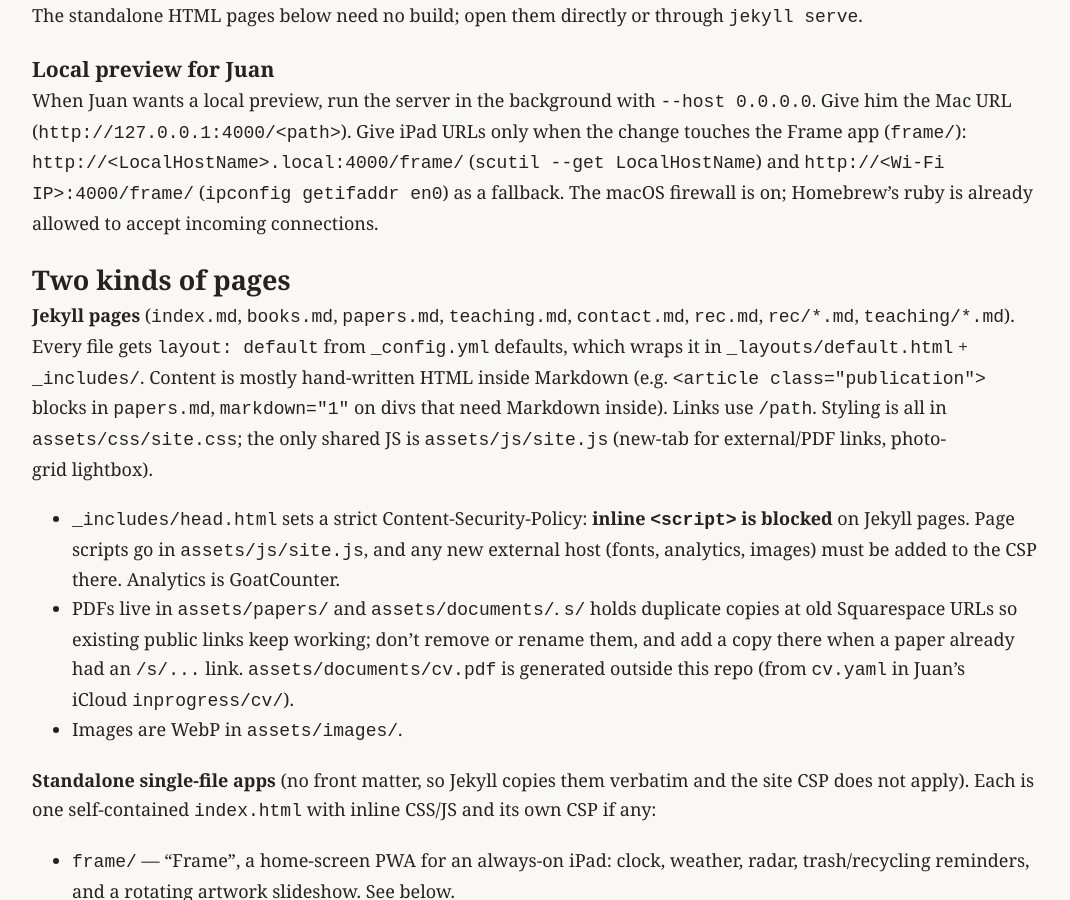
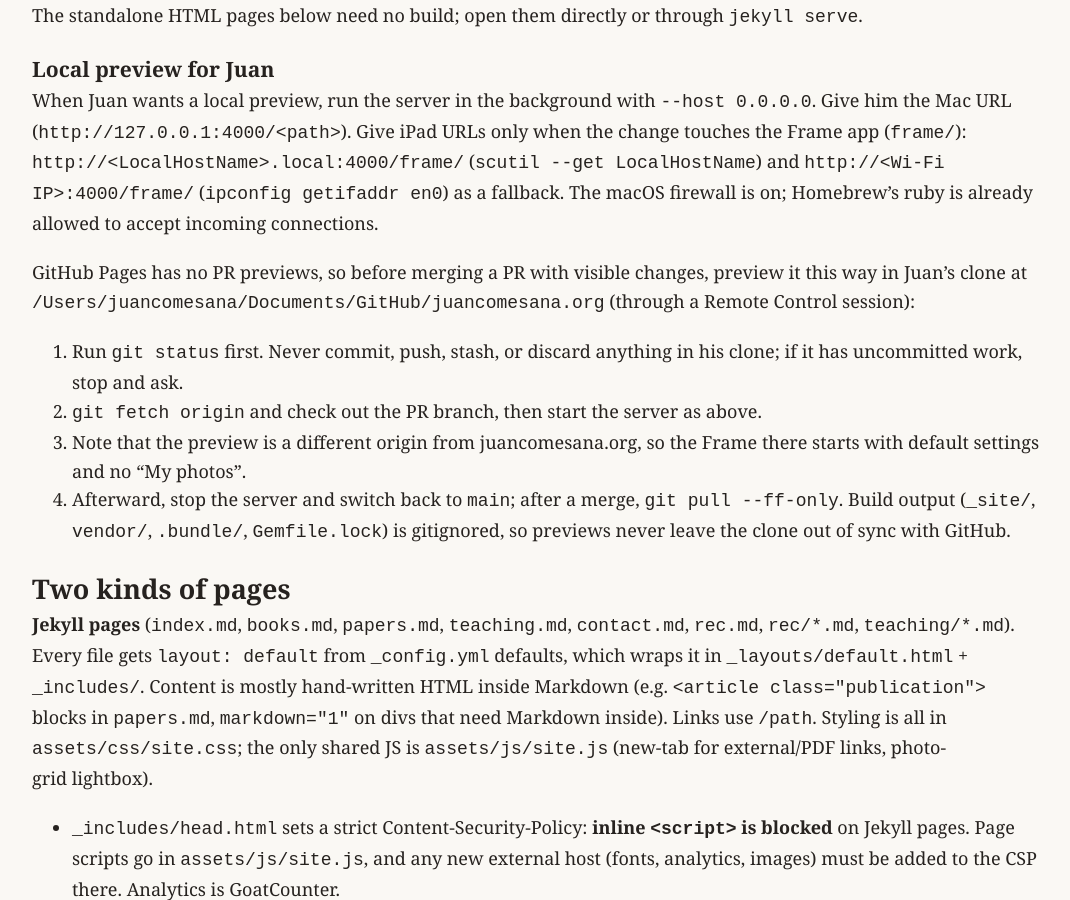
Before and after one commit to Comesana73/juancomesana.org, a Jekyll site: the page built from CLAUDE.md, in a window 1280 px wide and 900 px high, scrolled down 968 px. Shown: the whole window, without its empty margins (100-1170 px from the left). Built offline with Jekyll 4.4.1, drawn with Linux system fonts in a browser that asks for light colours; our own code applies the rules of GitHub Pages for plain Markdown files.

Commit message:
CLAUDE.md: add the PR preview workflow for Juan's Mac
Co-Authored-By: Claude Opus 5.5 <noreply@anthropic.com>
Claude-Session: https://claude.ai/code/session_012bsuzJbpMJQNTVUTUE1yms

```diff
--- a/CLAUDE.md
+++ b/CLAUDE.md
@@ -24,6 +24,13 @@ The standalone HTML pages below need no build; open them directly or through `je
 ### Local preview for Juan
 
 When Juan wants a local preview, run the server in the background with `--host 0.0.0.0`. Give him the Mac URL (`http://127.0.0.1:4000/<path>`). Give iPad URLs only when the change touches the Frame app (`frame/`): `http://<LocalHostName>.local:4000/frame/` (`scutil --get LocalHostName`) and `http://<Wi-Fi IP>:4000/frame/` (`ipconfig getifaddr en0`) as a fallback. The macOS firewall is on; Homebrew's ruby is already allowed to accept incoming connections.
+
+GitHub Pages has no PR previews, so before merging a PR with visible changes, preview it this way in Juan's clone at `/Users/juancomesana/Documents/GitHub/juancomesana.org` (through a Remote Control session):
+
+1. Run `git status` first. Never commit, push, stash, or discard anything in his clone; if it has uncommitted work, stop and ask.
+2. `git fetch origin` and check out the PR branch, then start the server as above.
+3. Note that the preview is a different origin from juancomesana.org, so the Frame there starts with default settings and no "My photos".
+4. Afterward, stop the server and switch back to `main`; after a merge, `git pull --ff-only`. Build output (`_site/`, `vendor/`, `.bundle/`, `Gemfile.lock`) is gitignored, so previews never leave the clone out of sync with GitHub.
 
 ## Two kinds of pages
 
```
